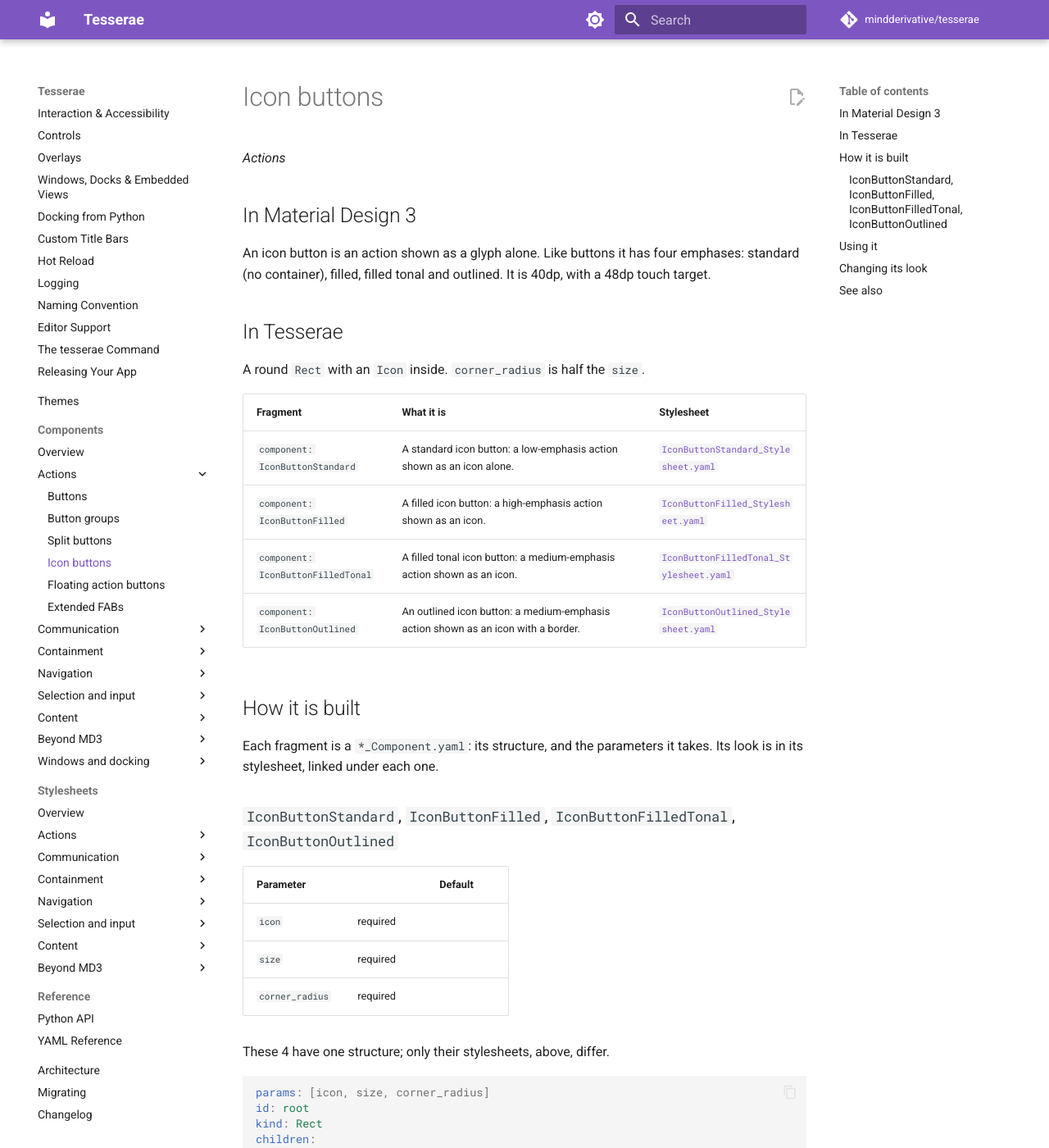
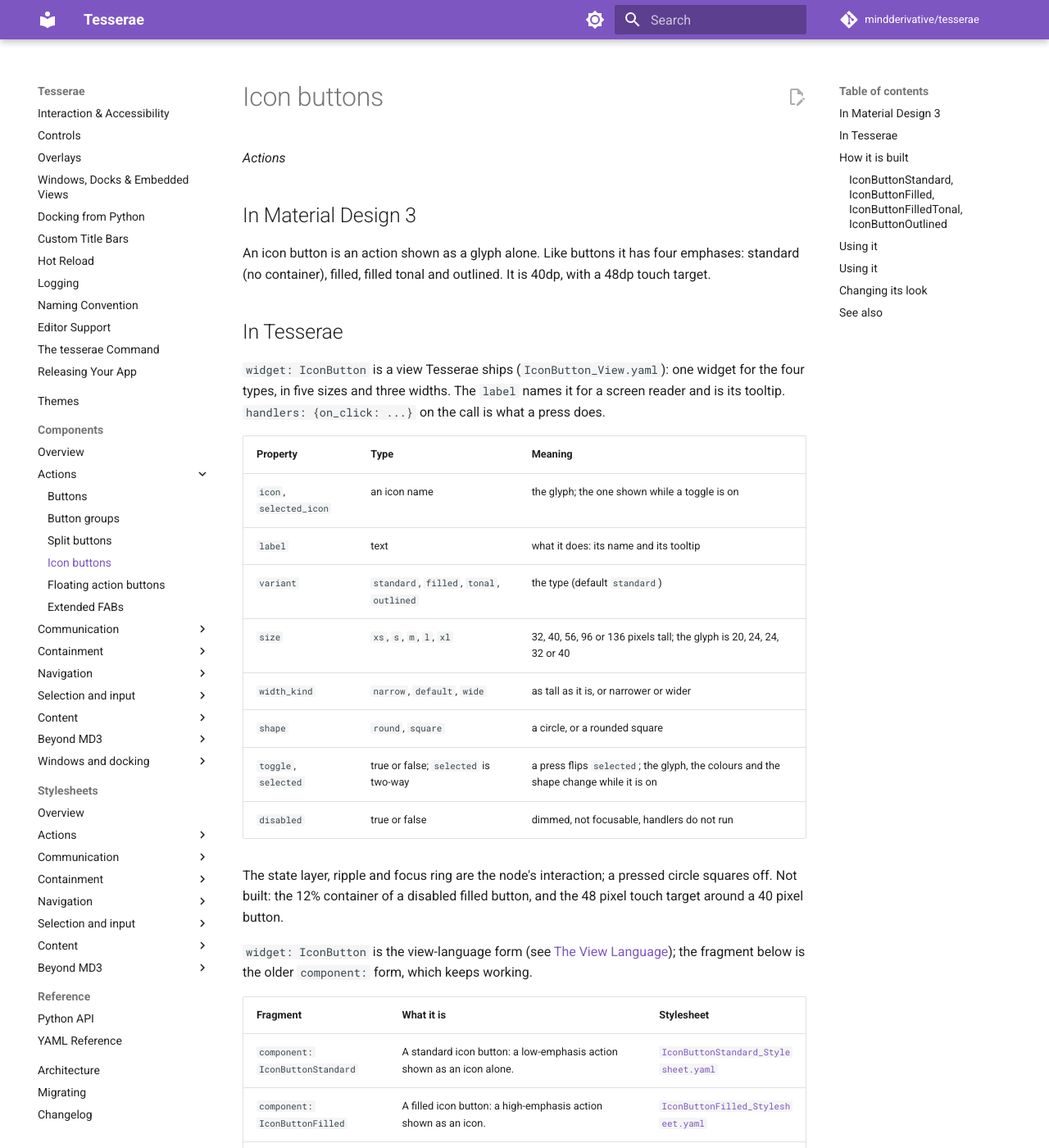
Before and after one commit to mindderivative/tesserae, an MkDocs documentation site: the page built from docs/components/icon-buttons.md, in a window 1280 px wide and 1400 px high. Shown: the whole window at 82% size. Built offline with MkDocs 1.6.1 and Material for MkDocs 9.7.7, drawn with Linux system fonts in a browser that asks for light colours; comment, search, counter and statistics services are not loaded; some of the changed text lies outside the part shown.

Commit message:
0.5.0 #129 #130 #131 #132: IconButton, a shipped view (standard, filled, tonal, outlined; sizes, widths, shapes, toggle with its own icon); a call's handler runs after the view's own; one-way model params are written locally; Button flip
Co-Authored-By: Claude Sonnet 5.5 <noreply@anthropic.com>

````diff
--- a/docs/components/icon-buttons.md
+++ b/docs/components/icon-buttons.md
@@ -9,7 +9,24 @@ container), filled, filled tonal and outlined. It is 40dp, with a 48dp touch tar
 
 ## In Tesserae
 
-A round `Rect` with an `Icon` inside. `corner_radius` is half the `size`.
+`widget: IconButton` is a view Tesserae ships (`IconButton_View.yaml`): one widget for the four types, in five sizes and three widths. The `label`
+names it for a screen reader and is its tooltip. `handlers: {on_click: ...}` on the call is what a press does.
+
+| Property | Type | Meaning |
+| --- | --- | --- |
+| `icon`, `selected_icon` | an icon name | the glyph; the one shown while a toggle is on |
+| `label` | text | what it does: its name and its tooltip |
+| `variant` | `standard`, `filled`, `tonal`, `outlined` | the type (default `standard`) |
+| `size` | `xs`, `s`, `m`, `l`, `xl` | 32, 40, 56, 96 or 136 pixels tall; the glyph is 20, 24, 24, 32 or 40 |
+| `width_kind` | `narrow`, `default`, `wide` | as tall as it is, or narrower or wider |
+| `shape` | `round`, `square` | a circle, or a rounded square |
+| `toggle`, `selected` | true or false; `selected` is two-way | a press flips `selected`; the glyph, the colours and the shape change while it is on |
+| `disabled` | true or false | dimmed, not focusable, handlers do not run |
+
+The state layer, ripple and focus ring are the node's interaction; a pressed circle squares off. Not built: the 12% container of a disabled filled
+button, and the 48 pixel touch target around a 40 pixel button.
+
+`widget: IconButton` is the view-language form (see [The View Language](../guide/view-language.md)); the fragment below is the older `component:` form, which keeps working.
 
 | Fragment | What it is | Stylesheet |
 | --- | --- | --- |
@@ -45,18 +62,16 @@ children:
 
 ## Using it
 
-In a view:
+```yaml
+name: toolbar
+widget: Container
+style: {flex_direction: horizontal, gap: 8, padding: 16}
+children:
+  - {widget: IconButton, icon: settings, label: Settings, handlers: {on_click: open_settings}}
+  - {widget: IconButton, icon: home, selected_icon: search, label: Favourite, variant: filled, toggle: true, selected: "{{ favourite }}"}
+```
 
-```yaml
-# Home_View.yaml
-id: root
-kind: Container
-children:
-  - id: settings
-    component: IconButtonStandard
-    with: {icon: settings, size: 40, corner_radius: 20}
-    handlers: {on_click: open_settings}
-```
+## Using it
 
 In Python:
 
--- a/src/tesserae/views/ButtonGroup_View.yaml
+++ b/src/tesserae/views/ButtonGroup_View.yaml
@@ -28,6 +28,7 @@ children:
     variant: "{{ variant }}"
     size: "{{ size }}"
     toggle: "{{ mode != 'none' }}"
+    flip: false
     selected: "{{ ((o['value'] in selected) if mode == 'multiple' else (o['value'] == selected)) if mode != 'none' else False }}"
     disabled: "{{ disabled or o.get('disabled', False) }}"
     style:
--- a/src/tesserae/views/Button_View.yaml
+++ b/src/tesserae/views/Button_View.yaml
@@ -11,7 +11,8 @@ params:
   trailing_icon: {type: str, default: "", doc: "An icon after the label."}
   disabled: {type: bool, default: false, doc: "Dimmed, not focusable, and it does not respond."}
   loading: {type: bool, default: false, doc: "A spinner in the icon's place; it does not respond while it shows."}
-  toggle: {type: bool, default: false, doc: "A press flips `selected`."}
+  toggle: {type: bool, default: false, doc: "A toggle button: it has an on and an off look, and a press flips `selected`."}
+  flip: {type: bool, default: true, doc: "For a toggle: whether a press flips `selected` itself. Off, the caller decides (a group of buttons does)."}
   selected: {type: bool, default: false, model: true, doc: "For a toggle button: whether it is on."}
 widget: Container
 interaction: true
@@ -21,7 +22,7 @@ style:
   align_content: center
   clip_children: false
 handlers:
-  on_click: "selected = (not selected) if toggle else selected"
+  on_click: "selected = (not selected) if (toggle and flip) else selected"
 a11y:
   role: button
   label: "{{ label }}"
````
Also changed, not shown: design/yaml-language.md (+2 -0 lines), docs/changelog.md (+2 -0 lines), docs/components/buttons.md (+1 -0 lines), src/tesserae/views/IconButton_Stylesheet.yaml (added, +38 -0 lines), src/tesserae/views/IconButton_View.yaml (added, +32 -0 lines), 5 other files.
